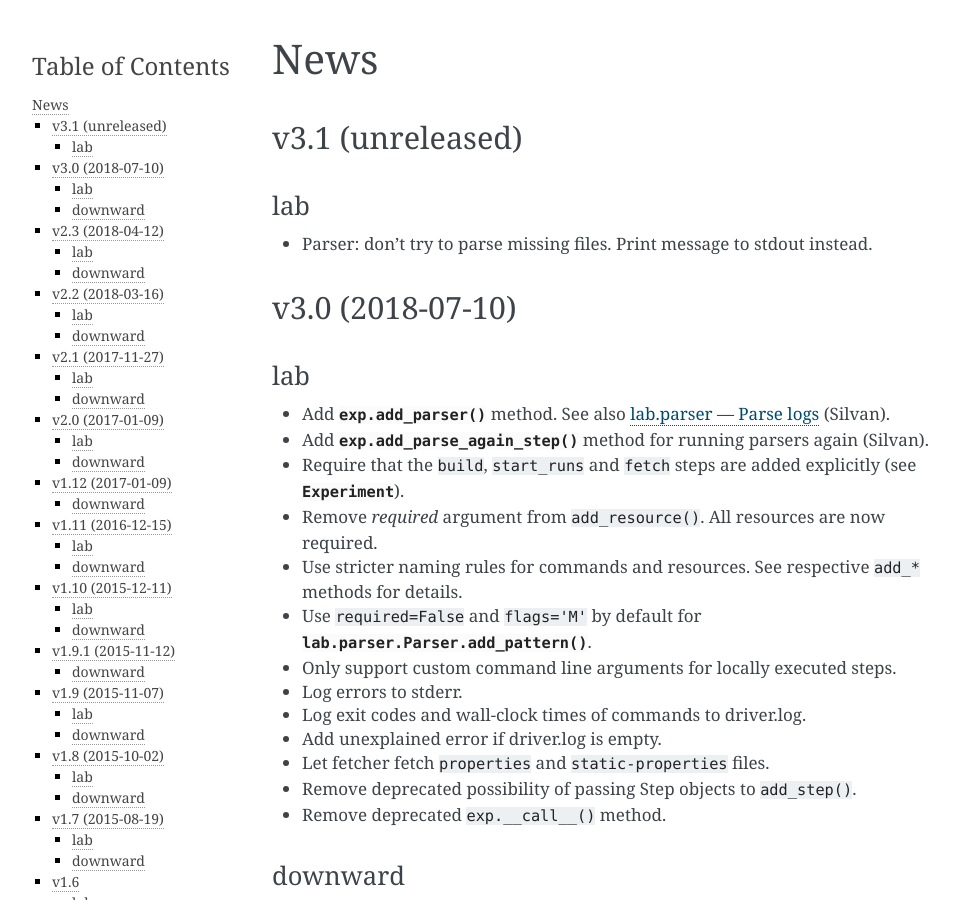
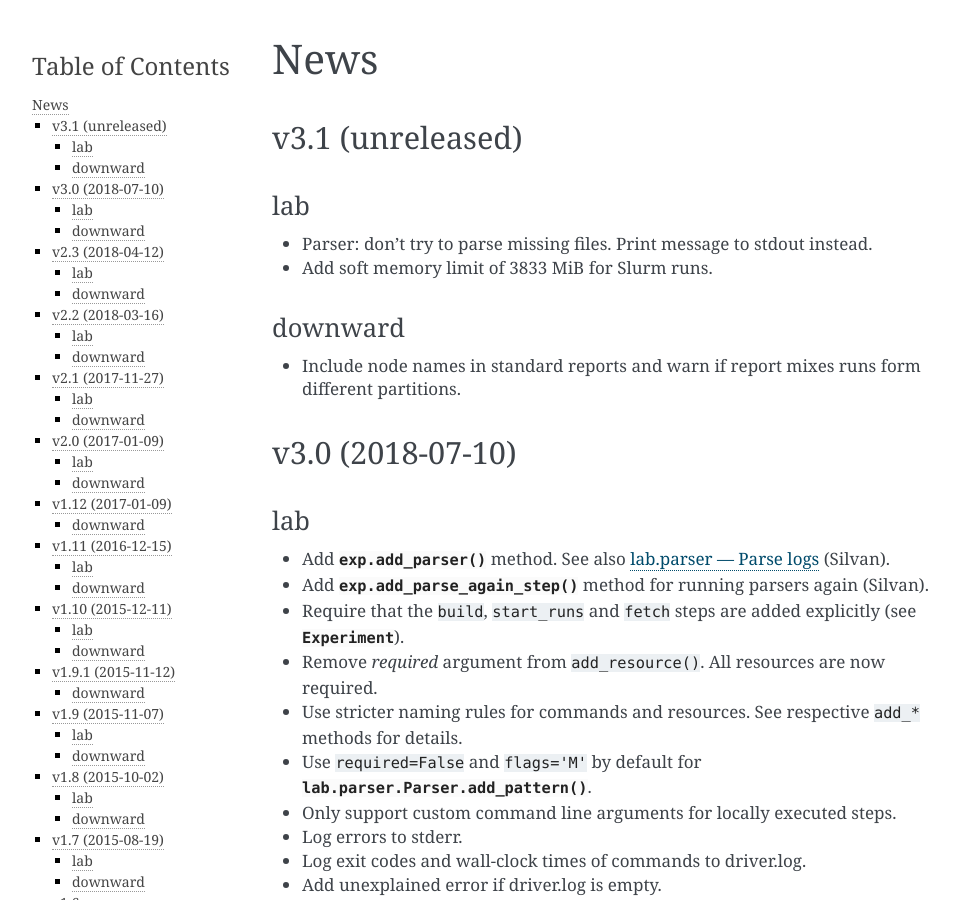
Before and after one commit to aibasel/lab, a Sphinx documentation site: the page built from docs/news.rst, in a window 1280 px wide and 900 px high. Shown: the whole window, without its empty margins (148-1107 px from the left). Built offline with Sphinx 7.4.7, drawn with Linux system fonts in a browser that asks for light colours; pages that are not in the unit, such as notebooks, are missing from menus.

Commit message:
Update news file.

```diff
--- a/docs/news.rst
+++ b/docs/news.rst
@@ -11,6 +11,12 @@ v3.1 (unreleased)
 lab
 ^^^
 * Parser: don't try to parse missing files. Print message to stdout instead.
+* Add soft memory limit of 3833 MiB for Slurm runs.
+
+downward
+^^^^^^^^
+* Include node names in standard reports and warn if report mixes runs form different partitions.
+
 
 
 v3.0 (2018-07-10)
```
